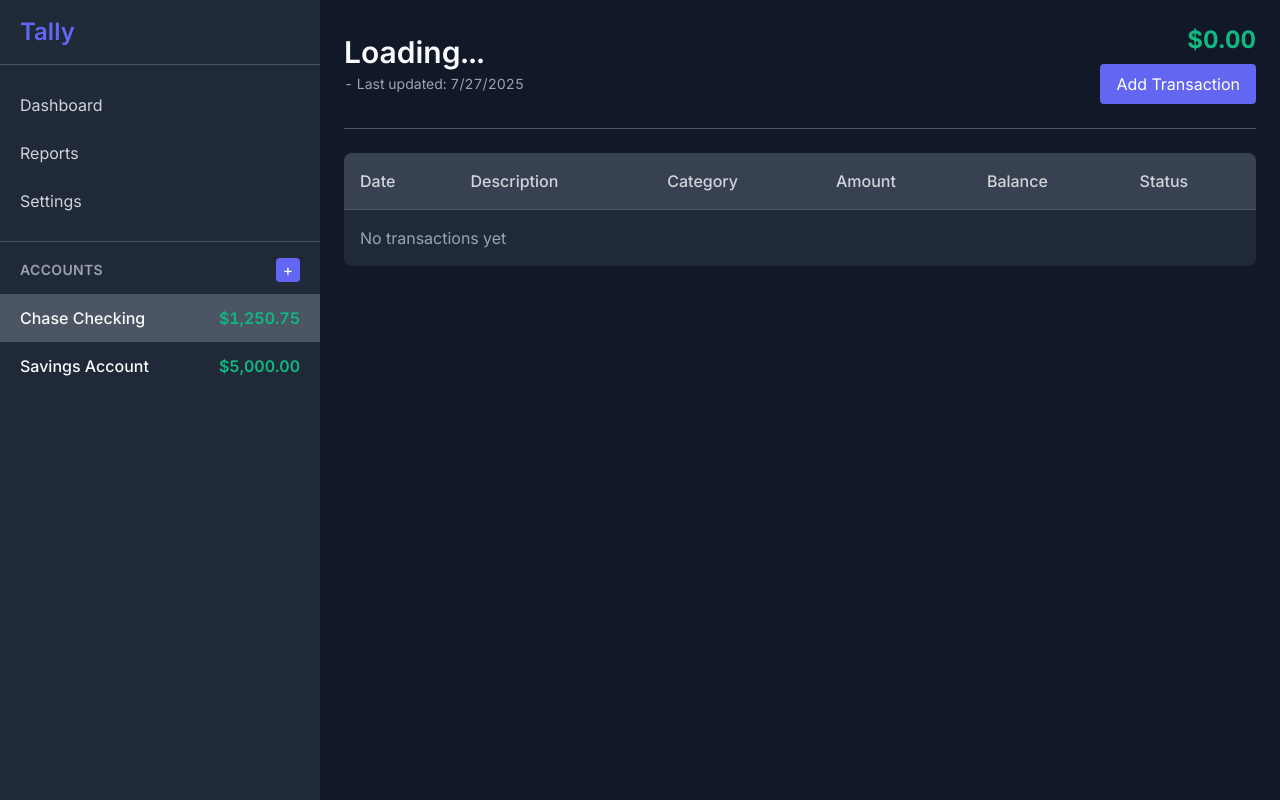
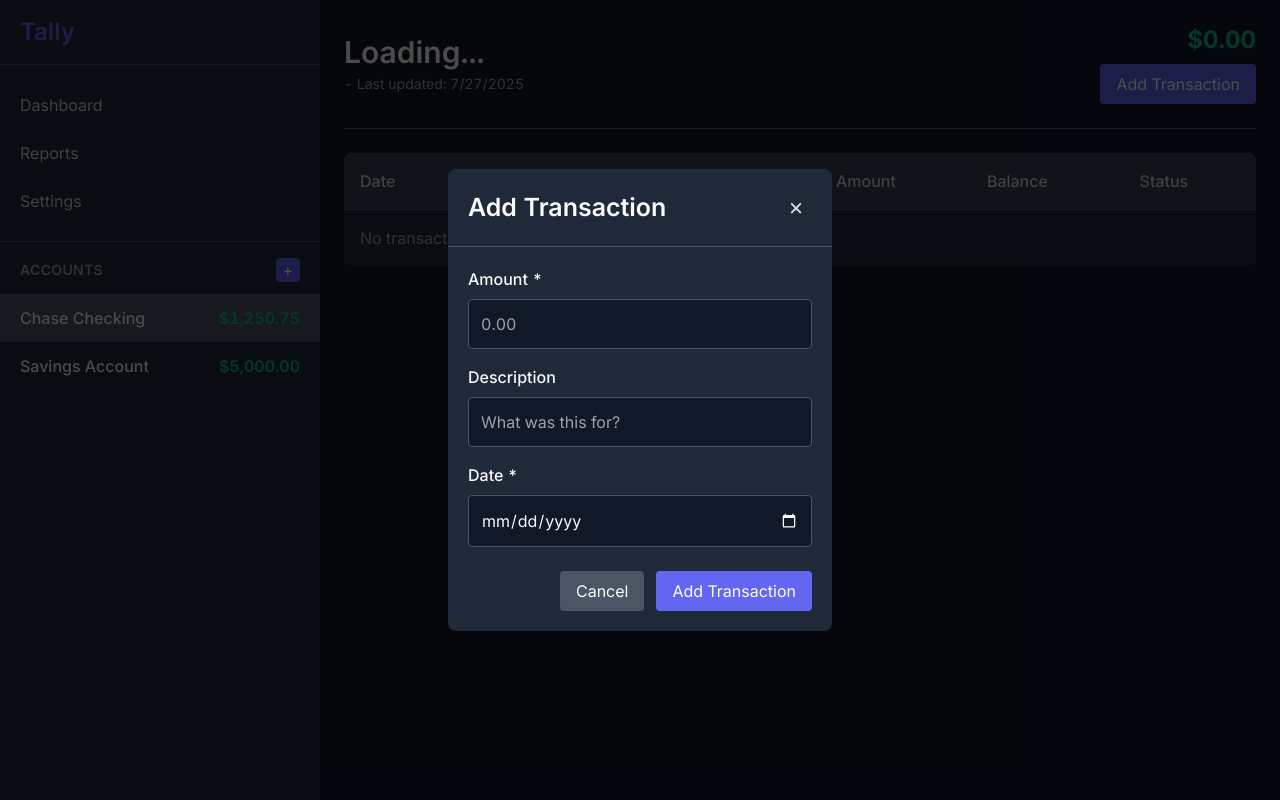
Before and after one commit to Thaonnor/tally, a Vue app: page /account/1 in a window 1280 px wide. Both pictures are taken after a click on the button "Add Transaction". Built offline with nearby package versions, Linux system fonts and the light colour scheme.

Commit message:
feat: add basic transaction entry modal with form
- Create TransactionForm component with amount, description, and date fields
- Integrate transaction modal into AccountDetail page
- Add global CSS fix for date picker calendar icon styling
- Wire up modal open/close functionality with cancel button

```diff
--- a/src/components/AccountDetail.vue
+++ b/src/components/AccountDetail.vue
@@ -17,6 +17,7 @@
                         {{ formatBalance(account.current_balance) }}
                     </div>
                     <button
+                        @click="showTransactionModal = true"
                         class="bg-indigo-500 hover:bg-indigo-600 text-white px-4 py-2 rounded mt-2"
                     >
                         Add Transaction
@@ -60,18 +61,34 @@
                 </tbody>
             </table>
         </div>
+
+        <Modal
+            :isOpen="showTransactionModal"
+            title="Add Transaction"
+            @close="showTransactionModal = false"
+        >
+            <TransactionForm @cancel="showTransactionModal = false" />
+        </Modal>
     </div>
 </template>
 
 <script>
     import { invoke } from '@tauri-apps/api/core';
+    import TransactionForm from './TransactionForm.vue';
+    import Modal from './Modal.vue';
 
     export default {
         name: 'AccountDetail',
+        components: {
+            TransactionForm,
+            Modal,
+        },
         props: ['id'], // This comes from the router
         data() {
             return {
+                showTransactionModal: false,
                 account: {
+                    id: null,
                     name: 'Loading...',
                     type: '',
                     current_balance: 0,
@@ -91,9 +108,9 @@
         },
         watch: {
             // Watch for route change
-            '$route'(to, from) {
+            $route(to, from) {
                 this.loadAccount();
-            }
+            },
         },
         methods: {
             async loadAccount() {
--- /dev/null
+++ b/src/components/TransactionForm.vue
@@ -0,0 +1,75 @@
+<template>
+    <form @submit.prevent="handleSubmit" class="max-w-lg">
+        <div class="mb-4">
+            <label for="amount" class="block mb-2 font-medium text-gray-50">Amount *</label>
+            <!-- Add v-model.number="form.amount" -->
+            <input
+                id="amount"
+                type="number"
+                step="0.01"
+                required
+                placeholder="0.00"
+                class="w-full p-3 border border-gray-600 rounded bg-gray-900 focus:outline-none focus:border-indigo-500"
+            />
+        </div>
+
+        <div class="mb-4">
+            <label for="description" class="block mb-2 font-medium text-gray-50">Description</label>
+            <!-- Add v-model."form.description" -->
+            <input
+                id="description"
+                type="text"
+                placeholder="What was this for?"
+                class="w-full p-3 border border-gray-600 rounded bg-gray-900 focus:outline-none focus:border-indigo-500"
+            />
+        </div>
+
+        <div class="mb-4">
+            <label for="date" class="block mb-2 font-medium text-gray-50">Date *</label>
+            <!-- Add v-model."form.date" -->
+            <input
+                id="date"
+                type="date"
+                required
+                class="w-full p-3 border border-gray-600 rounded bg-gray-900 text-gray-50 focus:outline-none focus:border-indigo-500"
+            />
+        </div>
+
+        <div class="flex gap-3 justify-end mt-6">
+            <button
+                type="button"
+                @click="$emit('cancel')"
+                class="px-4 py-2 bg-gray-600 text-gray-50 rounded hover:bg-gray-500"
+            >
+                Cancel
+            </button>
+            <button
+                type="submit"
+                class="px-4 py-2 bg-indigo-500 text-white rounded hover:bg-indigo-600"
+            >
+                Add Transaction
+            </button>
+        </div>
+    </form>
+</template>
+
+<script>
+    export default {
+        name: 'TransactionForm',
+        data() {
+            return {
+                form: {
+                    amount: null,
+                    description: '',
+                    date: new Date().toISOString().split('T')[0]
+                }
+            }
+        },
+        methods: {
+            handleSubmit() {
+                console.log('Form submitted:', this.form);
+                // we'll handle this later
+            }
+        }
+    };
+</script>
--- a/src/style.css
+++ b/src/style.css
@@ -12,3 +12,12 @@ input[type='number']::-webkit-inner-spin-button {
 input[type='number'] {
     -moz-appearance: textfield;
 }
+
+input[type='date']::-webkit-calendar-picker-indicator {
+    filter: invert(1);
+    cursor: pointer;
+}
+
+input[type='date']::-webkit-calendar-picker-indicator:hover {
+    filter: invert(0.8);
+}
```
